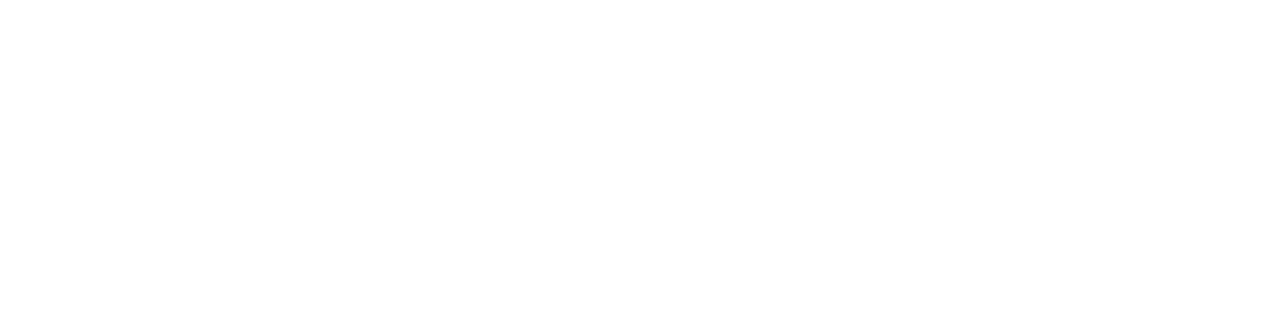
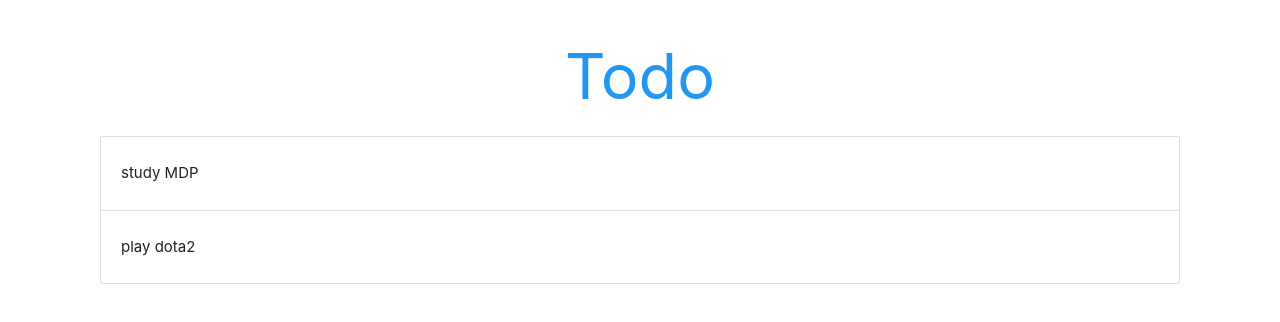
Before and after one commit to panduananto/todos-react, a React (Create React App) app: page / in a window 1280 px wide. Shown: the top 322 px of the page. Built offline with nearby package versions, Linux system fonts and the light colour scheme.

Commit message:
todo data success

```diff
--- a/src/App.js
+++ b/src/App.js
@@ -1,11 +1,12 @@
 import React, { Component } from "react";
+import Todos from "./Todos";
 
 class App extends Component {
   state = {
     todos: [
       {
         id: 1,
-        content: "learn reinforcement learning",
+        content: "study MDP",
       },
       {
         id: 2,
@@ -14,7 +15,12 @@
     ],
   };
   render() {
-    return <div className="App"></div>;
+    return (
+      <div className="App">
+        <h1 className="center blue-text">Todo</h1>
+        <Todos todos={this.state.todos}/>
+      </div>
+    );
   }
 }
 
--- /dev/null
+++ b/src/Todos.js
@@ -0,0 +1,19 @@
+import React from "react";
+
+const Todos = ({ todos }) => {
+  const todosList = todos.length ? (
+    todos.map((todo) => {
+      return (
+        <div className="todo-item collection-item" key={todo.id}>
+          <p>{todo.content}</p>
+        </div>
+      );
+    })
+  ) : (
+    <p className="center">You dont have any task</p>
+  );
+
+  return <div className="todo-list collection">{todosList}</div>;
+};
+
+export default Todos;
--- a/src/index.css
+++ b/src/index.css
@@ -11,3 +11,7 @@
   font-family: source-code-pro, Menlo, Monaco, Consolas, 'Courier New',
     monospace;
 }
+
+.todo-list {
+  margin: 0 100px;
+}
```
Also changed, not shown: 1 other file (tests, documents, lock files or other folders).
